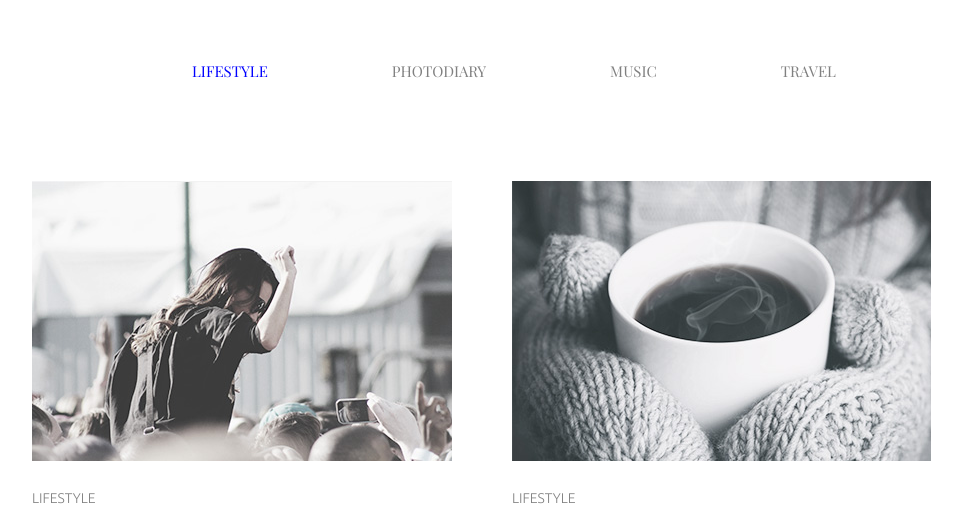
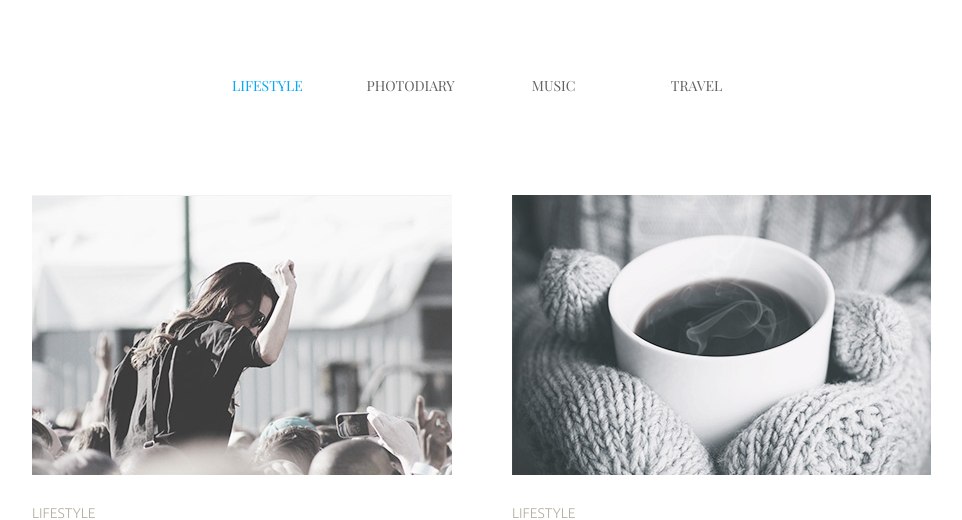
Before and after one commit to semakinv/goit-fe-course, a plain HTML site: page module-03/index.html in a window 1280 px wide. Shown: the top 520 px of the page, without its empty margins (158-1120 px from the left). Drawn offline with nearby package versions, Linux system fonts and the light colour scheme.

Commit message:
second version

```diff
--- a/module-03/css/styles.css
+++ b/module-03/css/styles.css
@@ -1,66 +1,101 @@
+html{
+    box-sizing: border-box;
+}
+*,
+*::before {
+    box-sizing: inherit;
+}
+*::after {
+    box-sizing: inherit;
+}
 
 *{margin: 0;
 padding: 0;
 }
+.wrapper{
+font-family: 'Playfair Display', serif;
+width: 900px;
+margin: 0 auto;
+padding-top: 76px;
+color:#626262;
+}
+/* menu*/
+.menu a:focus{
+    color: blue;
+}
+.menu{
+font-size: 0px;
+}
+.menu-item{
+    display: inline-block;
+    margin-bottom: 100px;
+    width: 143px;
+    text-transform: uppercase;
+    font-size: 14px;
+    text-align: center;
+}
+.menu-item:first-child{
+    margin-left:164px;
+}
+.menu-item:last-child{
+    margin-right:164px;
+}
+.menu-link{
+text-decoration: none;
+color:#626262;
+}
+.menu-link-first{
+    color: #03a9f4;
+}
+/* article*/
 .main{
     font-size: 0;
-}
-.wrapper{
-font-family: 'Playfair Display', serif;
-width: 960px;
-margin: auto;
-padding-top: 60px;
 }
 .article{
     display: inline-block;
     width: 420px;
-    margin-left: 30px;
-    margin-right: 30px;
+    margin-right: 60px;
+    margin-bottom: 134px;
+    padding: 0px;
+    font-size: 0px;
+    vertical-align: top;
+}
+.article:nth-child(2n) {
+    margin-right: 0px}
+.article:nth-last-child(-n+2){
+    margin-bottom: 56px;
+}
+img{
     margin-bottom: 30px;
-    padding: 0px;
-    font-size: 16px;
-    letter-spacing: 0px;
 }
-.menu-item{
-    text-transform: uppercase;
-    display: inline-block;
-    margin-left:60px;
-    margin-right: 60px;
-    margin-bottom: 100px;
-    font-size: 15px;
-    text-align: center;
-}
-.menu-item-first{
-    margin-left:190px;
-}
-.menu-link{
-text-decoration: none;
-color: gray;
-}
-.menu-link-first{
-    color: blue;
+.box-subtitle{
+font-family: 'Ubuntu', sans-serif;
+text-transform: uppercase;
+color: #b4ad9e;
+font-size: 14px;
+margin-bottom: 20px;
 }
 .box-title{
 font-family: 'Playfair Display', serif;
 font-size: 30px;
 margin-bottom: 30px;
-margin-top: 20px;
-letter-spacing: -1px;
 }
-.box-subtitle{
-font-family: 'Ubuntu', sans-serif;
-text-transform: uppercase;
-color: grey;
-font-size: 14px;
-margin-bottom: 20px;
-margin-top: 25px;
+p{
+    font-size: 14px;
 }
+/* button*/
 .btn-footer{
     font-family: 'Playfair Display', serif;
-    font-size: 15px;
-    margin-left: 400px;
+    font-size: 20px;
+    color:#626262;
+    width: 164px;
+    height: 60px;
+    margin-left: 358px;
+    margin-bottom: 72px;
     background-color: white;
-    border-color: black;
-    margin-bottom: 30px;
-    padding: 10px 30px 10px 30px;
+    border-color:#dddcd7;
+    border-width: 1px;
+    cursor: pointer;
 }
+ btn-footer a:focus{
+    color: blue;}
--- a/module-03/index.html
+++ b/module-03/index.html
@@ -13,10 +13,10 @@
 </head> <!--fonts Playfair Display regular Ubuntu light-->
 <body>
     <div class="wrapper">
-        <header class="header">
+        <header>
             <nav>
                 <ul class="menu">
-                    <li class="menu-item menu-item-first"> <a href="#lifestyle" class="menu-link menu-link-first">lifestyle</a></li>
+                    <li class="menu-item"> <a href="#lifestyle" class="menu-link menu-link-first">lifestyle</a></li>
                     <li class="menu-item"> <a href="#photodiary" class="menu-link">photodiary</a></li>
                     <li class="menu-item"> <a href="#music" class="menu-link">music</a></li>
                     <li class="menu-item"> <a href="#travel" class="menu-link">travel</a></li>
@@ -72,7 +72,6 @@
                             Lorem ipsum dolor sit amet consectetur adipisicing elit. Dolor saepe similique dignissimos deleniti non inventore optio soluta qui, cupiditate quidem suscipit, nam necessitatibus dolore, facilis consectetur maiores. Ad, necessitatibus dolor?
                         </p>
             </article>
-
         </main>
         <button class="btn-footer">Load more</button>
 
```
